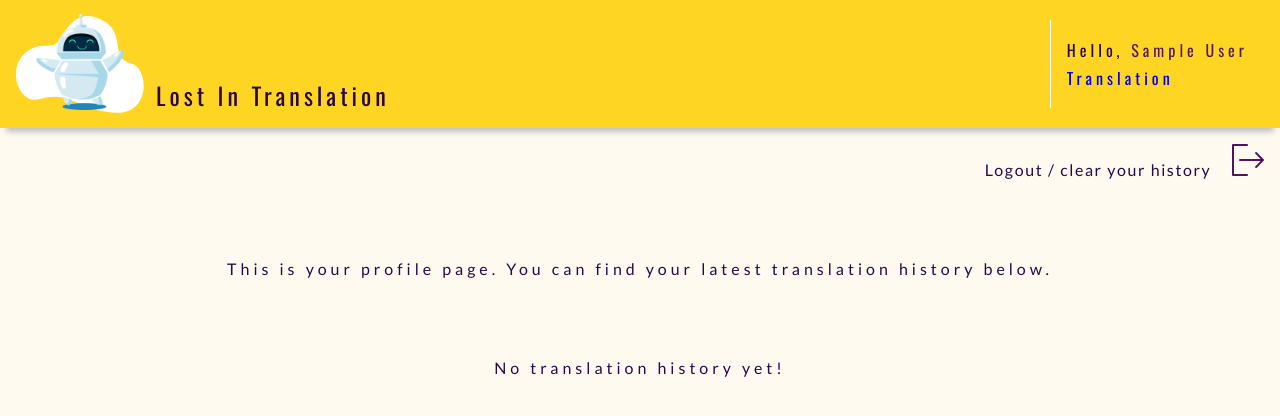
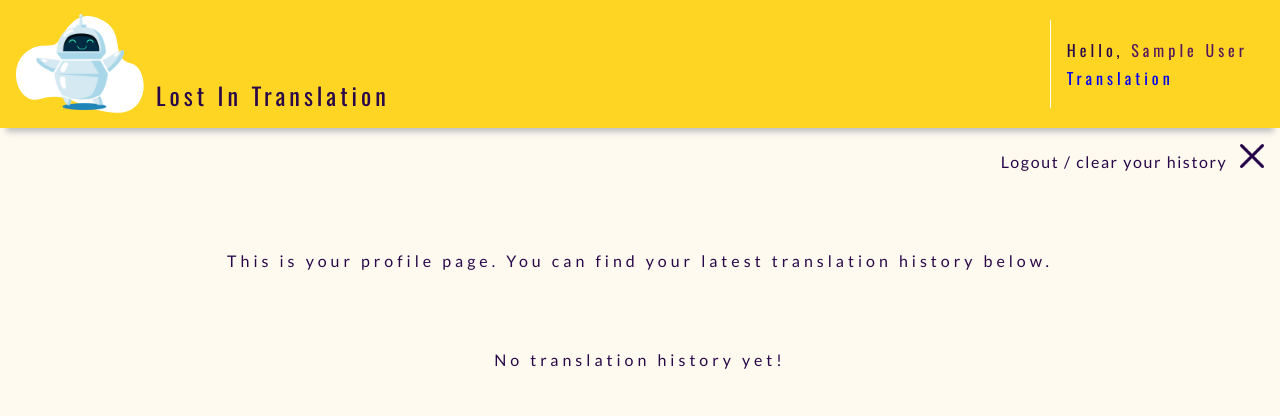
Before and after one commit to nightfrost/Lost-In-Translation, a React (Create React App) app: page /profile in a window 1280 px wide. Shown: the top 416 px of the page. Built offline with nearby package versions, Linux system fonts and the light colour scheme; sample sign-in values are in the browser's storage.

Commit message:
refactor: update logout image

```diff
--- a/src/components/routes/Profile.js
+++ b/src/components/routes/Profile.js
@@ -2,7 +2,7 @@ import { useHistory } from "react-router-dom";
 import { useEffect, useState, useContext } from "react";
 import { LoginContext } from "../context/LoginContext";
 import TranslationItem from "../shared/TranslationItem";
-import logout from "../../assets/images/logout.png";
+import exit from "../../assets/images/close.png";
 
 const Profile = () => {
     const [translationHistory, setTranslationHistory] = useState([]);
@@ -38,7 +38,7 @@ const Profile = () => {
             <div className="profile">
                 <div className="profileLogout" onClick={clearStorage}>
                     Logout / clear your history{" "}
-                    <img className="logoutImg" src={logout} alt="logout" />
+                    <img className="logoutImg" src={exit} alt="logout" />
                 </div>
                 <div className="profileText">
                     This is your profile page. You can find your latest
--- a/src/style/main.css
+++ b/src/style/main.css
@@ -268,7 +268,6 @@ label {
 .translateInput {
     width: 400px;
     height: 80px;
-
     font-size: 1.8em;
     background-color: transparent;
     border: none;
@@ -337,10 +336,19 @@ label {
   color: var(--color-secundary-100);
 }
 
+
 .logoutImg {
-    margin-left: 1em;
-    width: 32px;
-    height: 32px;
+    margin-left: 0.5em;
+    width: 24px;
+    height: 24px;
+    overflow: hidden;
+    transition-duration: 0.8s;
+    transition-property: transform;
+}
+
+.logoutImg:hover {
+  transform: rotate(360deg);
+  -webkit-transform: rotate(360deg);
 }
 
 /* modal */
@@ -381,10 +389,6 @@ label {
 cursor: pointer;
 }
 
-.modalMessage {
-
-}
-
 .displayBlock {
   display: block;
 }
```
